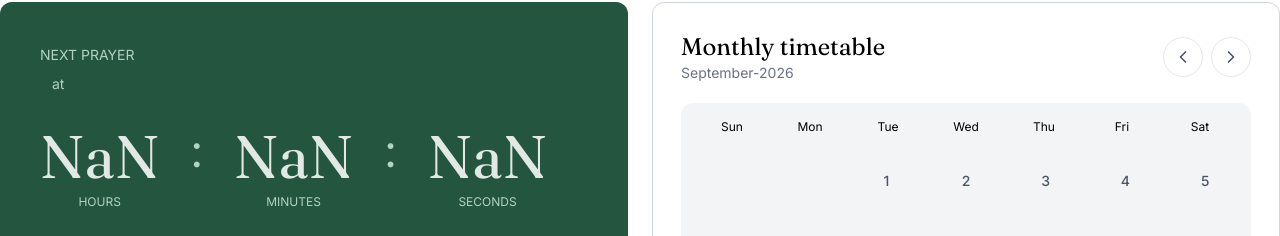
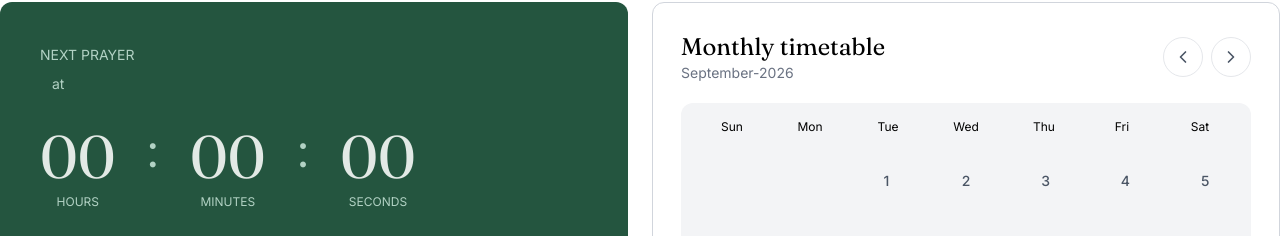
Before and after one commit to HaniOdh/Prayer-Times-Web-App, a React (Vite) app: page / in a window 1280 px wide. Shown: the part 90-326 px from the top of the page. Built offline with nearby package versions, Linux system fonts and the light colour scheme; no server answers.

Commit message:
frontend(countdown): updated the countdown logic and components to fix the timer not updating when hitting 00:00:00 remaining time for the next prayer

```diff
--- a/src/components/PrayerDashboard.jsx
+++ b/src/components/PrayerDashboard.jsx
@@ -5,11 +5,14 @@ import TodayPrayerCard from "./TodayPrayerCard";
 import MonthlyTimetable from "./MonthlyTimetable";
 import { usePrayerTimes } from "../hooks/usePrayerTimes";
 import { getNextPrayer } from "../utils/prayerHelpers";
+import { useNow } from "../hooks/useNow";
 
 export default function PrayerDashboard({ selectedLocation }) {
     const [selectedDate, setSelectedDate] = useState(dayjs().format('YYYY-MM-DD'));
     const [selectedMonth, setSelectedMonth] = useState(dayjs());
 
+
+    const now = useNow();
 
     const { times: currentMonthTimes } = usePrayerTimes({
         year: dayjs().year(),
@@ -29,7 +32,7 @@ export default function PrayerDashboard({ selectedLocation }) {
     console.log(error);
 
 
-    const { nextPrayer, targetTime, formattedTime, remainingTime } = getNextPrayer(currentMonthTimes) || {};
+    const { nextPrayer, targetTime, formattedTime, remainingTime } = getNextPrayer(currentMonthTimes, now) || {};
 
     const formattedDate = dayjs().format('DD-MM-YYYY');
     const currentDayData = currentMonthTimes?.find(
--- a/src/components/Timer.jsx
+++ b/src/components/Timer.jsx
@@ -1,9 +1,15 @@
-import { useCountdown } from "../hooks/useCountdown";
 
 
-export default function Timer({duration}){
 
-    const {seconds, minutes, hours} = useCountdown(duration);
+export default function Timer({ duration = 0 }){
+
+    const total_seconds = Math.floor(duration / 1000);
+    const total_minutes = Math.floor(total_seconds / 60);
+    const total_hours = Math.floor(total_minutes / 60);
+
+    const seconds = String(total_seconds % 60).padStart(2, '0');
+    const minutes = String(total_minutes % 60).padStart(2, '0');
+    const hours = String(total_hours % 24).padStart(2, '0');
 
     return(
         <span className="flex gap-8 mt-8">
--- a/src/hooks/useCountdown.jsx
+++ /dev/null
@@ -1,27 +0,0 @@
-import {useState, useEffect} from 'react';
-
-
-export function useCountdown(initialDuration){
-
-    const [timeLeft, setTimeLeft] = useState(initialDuration);
-
-    useEffect(() => {
-        if (timeLeft <= 0) return;
-
-        const interval = setInterval(() => {
-            setTimeLeft((prevTime) => Math.max(0, prevTime-1000));
-        }, 1000);
-
-        return () => clearInterval(interval);
-    }, [timeLeft]);
-
-    let total_seconds = Math.floor(timeLeft / 1000);
-    let total_minutes = Math.floor(total_seconds / 60);
-    let total_hours = Math.floor(total_minutes / 60);
-
-    let seconds = String(total_seconds % 60).padStart(2, '0');
-    let minutes = String(total_minutes % 60).padStart(2, '0');
-    let hours = String(total_hours % 24).padStart(2, '0');
-
-    return {seconds, minutes, hours};
-}
--- /dev/null
+++ b/src/hooks/useNow.jsx
@@ -0,0 +1,12 @@
+import { useState, useEffect } from "react";
+
+export function useNow(intervalMs = 1000) {
+    const [now, setNow] = useState(() => Date.now());
+
+    useEffect(() => {
+        const id = setInterval(() => setNow(Date.now()), intervalMs);
+        return () => clearInterval(id);
+    }, [intervalMs]);
+
+    return now;
+}
--- a/src/utils/prayerHelpers.js
+++ b/src/utils/prayerHelpers.js
@@ -5,10 +5,10 @@ dayjs.extend(customParseFormat);
 
 const PRAYER_KEYS = ["Fajr", "Dhuhr", "Asr" , "Maghrib", "Isha"];
 
-export function getNextPrayer(monthTimes){
+export function getNextPrayer(monthTimes, nowMs = Date.now()){
     if(!monthTimes || monthTimes.length === 0) return null;
 
-    const now = dayjs();
+    const now = dayjs(nowMs);
     const todayFormatted = now.format("DD-MM-YYYY");
     const todayStr = now.format("YYYY-MM-DD");
 
@@ -16,7 +16,7 @@ export function getNextPrayer(monthTimes){
         (item) => item.date.gregorian.date === todayFormatted
     );
 
-    if(!todayData.timings) return null;
+    if(!todayData?.timings) return null;
 
     for(const key of PRAYER_KEYS){
         const rawTime = todayData.timings[key]?.split(" ")[0];
```
